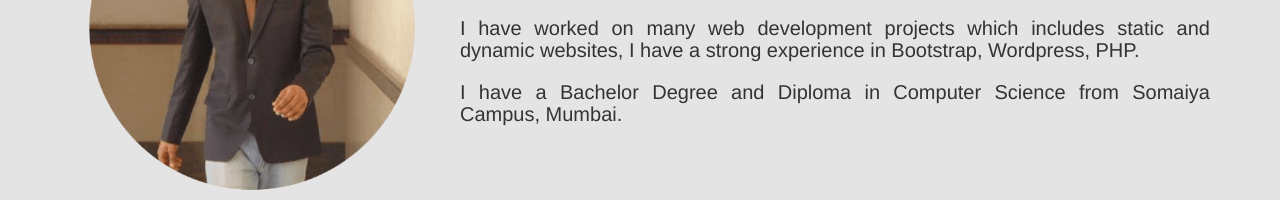
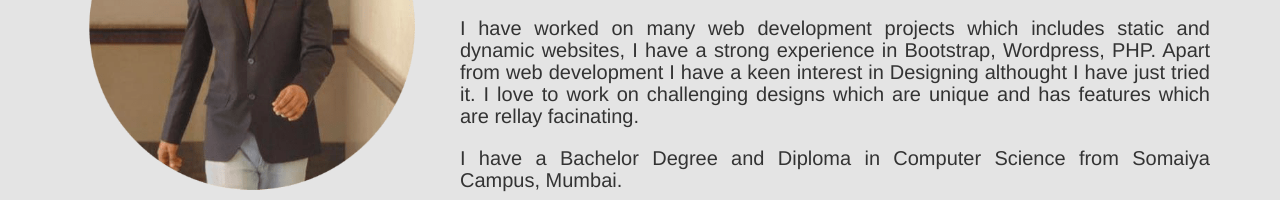
Before and after one commit to prthshukal/parthshukla.github.io, a plain HTML site: page index.html in a window 1280 px wide. Shown: the part 259-459 px from the top of the page. Drawn offline with Linux system fonts and the light colour scheme.

Commit message:
Main description changed

```diff
--- a/index.html
+++ b/index.html
@@ -69,10 +69,9 @@
                         <h1>Namaste!</h1>
                         <h3 align="justify">I am presently working as a web developer in Mumbai India. I have more than 2.5 years of experience. Previously, I was working at Futuready Media as a web developer.</h3>
 
-                        <h3 align="justify">I have worked on many web development projects which includes static and dynamic websites, I have a strong experience in Bootstrap, Wordpress, PHP.</h3>
+                        <h3 align="justify">I have worked on many web development projects which includes static and dynamic websites, I have a strong experience in Bootstrap, Wordpress, PHP. Apart from web development I have a keen interest in Designing althought I have just tried it. I love to work on challenging designs which are unique and has features which are rellay facinating.</h3>
 
                         <h3 align="justify">I have a Bachelor Degree and Diploma in Computer Science from Somaiya Campus, Mumbai.</h3><br>
-
                         <!-- <a type="button" href="#skills" class="btn btn-default scroll-link">Read More</a> -->
                 </div>
             </div>
```
